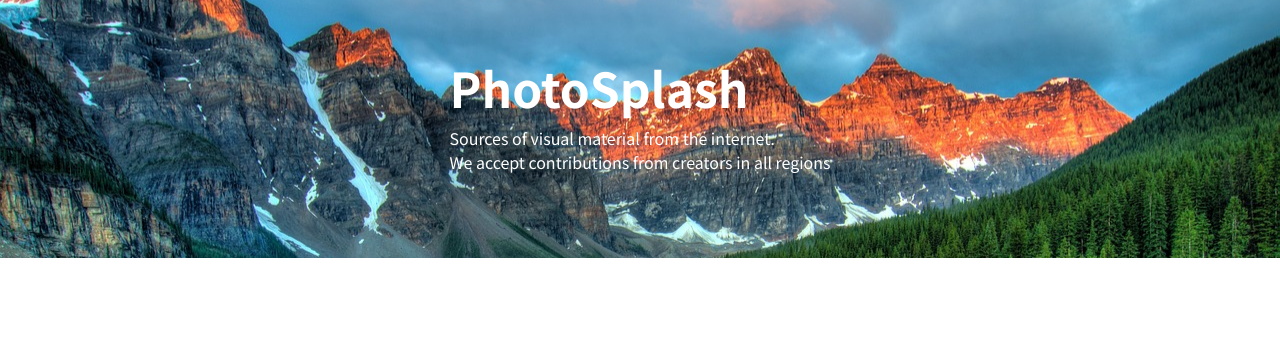
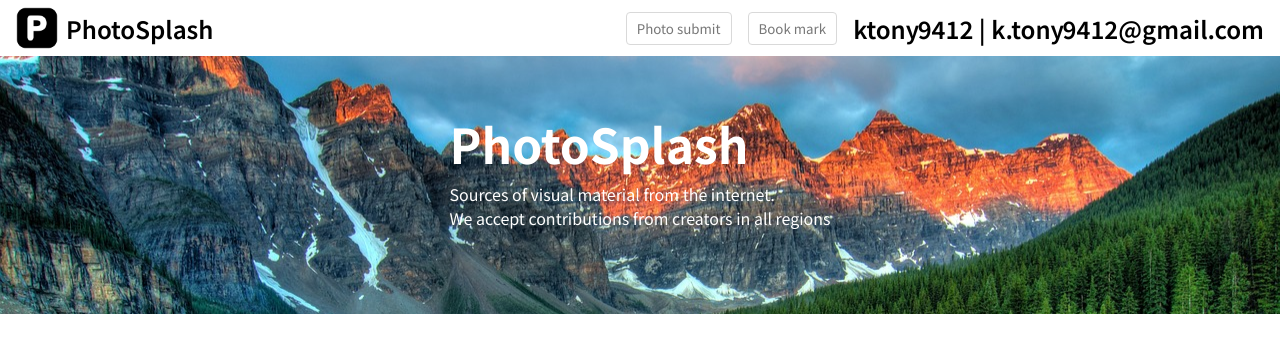
Before and after one commit to TonyKim9401/image-search-site, a React (Vite) app: page / in a window 1280 px wide. Shown: the top 352 px of the page. Built offline with nearby package versions, Linux system fonts and the light colour scheme.

Commit message:
feat: Add header and fix typos
Common header component is added and its icon as well.

```diff
--- /dev/null
+++ b/src/components/common/header/CommonHeader.module.scss
@@ -0,0 +1,57 @@
+.header{
+    display: flex;
+    align-items: center;
+    justify-content: space-between;
+
+    width: 100%;
+    height: 56px;
+
+    padding: 0 16px;
+
+    &__logoBox {
+        display: flex;
+        align-items: center;
+        justify-content: center;
+
+        height: 100%;
+
+        gap: 8px;
+
+        &__logo{
+            height: 75%
+        }
+        &__title{
+            font-size: 24px;
+            font-weight: 600;
+        }
+    }
+    &__profileBox{
+        display: flex;
+        align-items: center;
+        justify-content: center;
+
+        gap: 16px;
+
+        &__button {
+            display: flex;
+            align-items: center;
+            justify-content: center;
+
+            outline: none;
+            cursor: pointer;
+
+            padding: 6px 10px;
+
+            border: 1px solid $color-white-300;
+            border-radius: 4px;
+
+            color: $color-white-600;
+            background-color: $color-white-000;
+        }
+        &__userName{
+            color: $color-white-600;
+            font-weight: 400;
+            font-size: 15px;
+        }
+    }
+}
--- /dev/null
+++ b/src/components/common/header/CommonHeader.tsx
@@ -0,0 +1,19 @@
+import styles from './CommonHeader.module.scss'
+
+function CommonHeader() {
+  return (
+    <div className={styles.header}>
+        <div className={styles.header__logoBox}>
+            <img src="src/assets/images/image-logo.png" alt="" className={styles.header__logoBox__logo} />
+            <span className={styles.header__logoBox__title}>PhotoSplash</span>
+        </div>
+        <div className={styles.header__profileBox}>
+            <button className={styles.header__profileBox__button}>Photo submit</button>
+            <button className={styles.header__profileBox__button}>Book mark</button>
+            <span className={styles.header__logoBox__title}>ktony9412 | k.tony9412@gmail.com</span>
+        </div>
+    </div>
+  )
+}
+
+export default CommonHeader
--- a/src/pages/index/index.tsx
+++ b/src/pages/index/index.tsx
@@ -1,9 +1,11 @@
+import CommonHeader from '@/components/common/header/CommonHeader'
 import styles from './styles/index.module.scss'
 
 function index() {
   return (
     <div className={styles.page}>
         {/* Common Header UI part */}
+        <CommonHeader />
         {/* Common Navigation UI part */}
         <div className={styles.page__contents}>
             <div className={styles.page__contents__introBox}>
```
